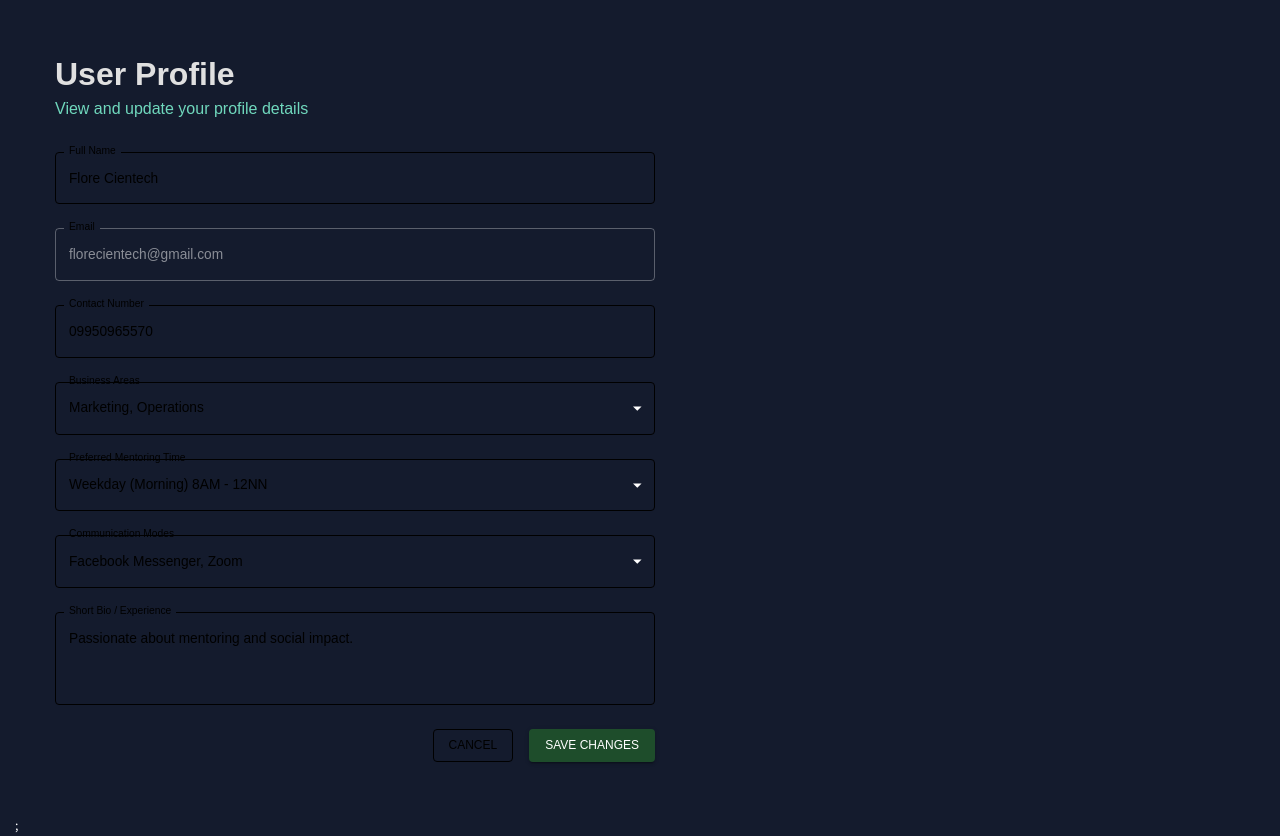
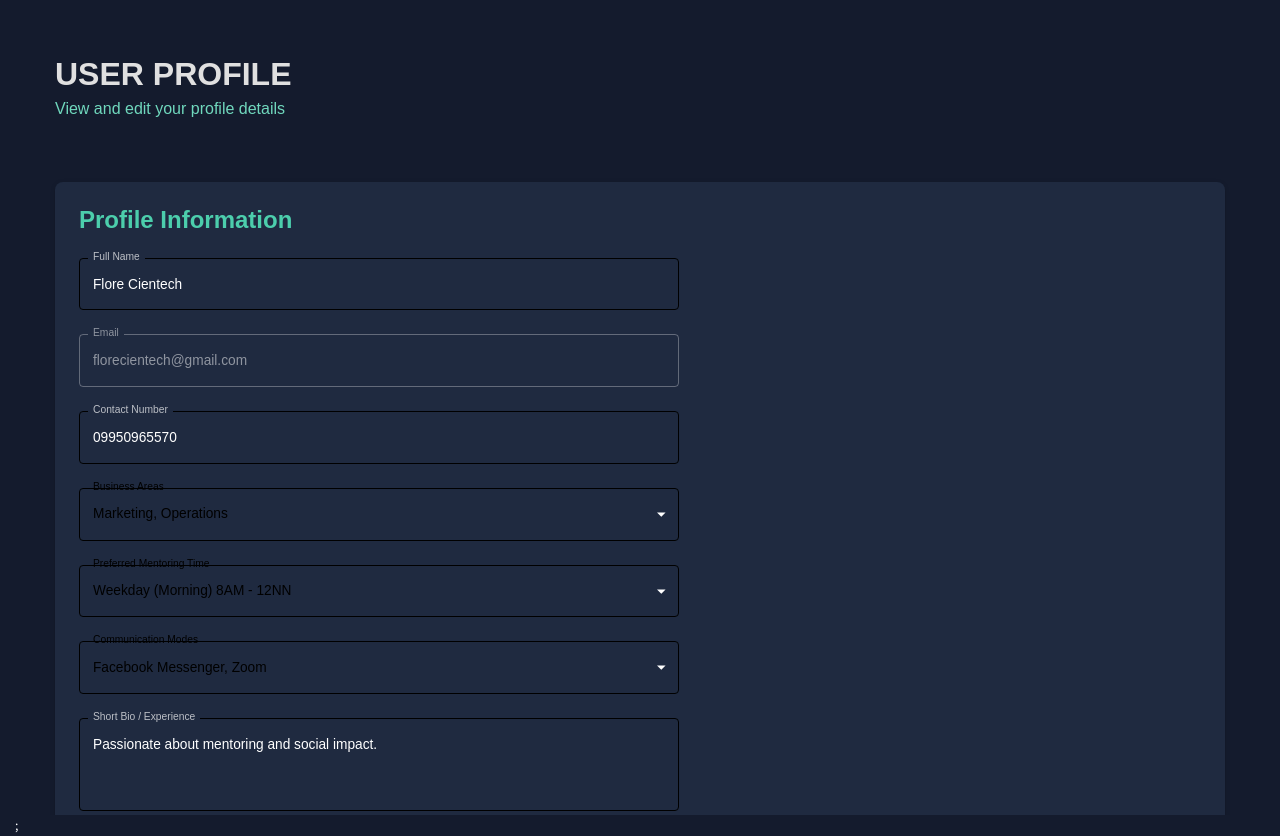
Before and after one commit to hotteokbokki/LSEEDInsight, a React (Create React App) app in the folder client/: page /profile in a window 1280 px wide. Built offline with nearby package versions, Linux system fonts and the light colour scheme.

Commit message:
Added new changes

```diff
--- a/client/src/scenes/global/Topbar.jsx
+++ b/client/src/scenes/global/Topbar.jsx
@@ -223,7 +223,12 @@ const Topbar = ({ }) => {
           open={Boolean(anchorEl)}
           onClose={handleMenuClose}
         >
-          <MenuItem onClick={() => navigate("/profile")}>
+          <MenuItem
+            onClick={() => {
+              handleMenuClose();
+              navigate("/profile");
+            }}
+          >
             Profile
           </MenuItem>
           <MenuItem
--- a/client/src/scenes/profile/index.jsx
+++ b/client/src/scenes/profile/index.jsx
@@ -20,8 +20,7 @@ const ProfilePage = () => {
   const theme = useTheme();
   const colors = tokens(theme.palette.mode);
 
-  // User role could come from auth/user context
-  const userRole = "Mentor"; // Example hard-coded role for demo
+  const userRole = "Mentor";
 
   const [profileData, setProfileData] = useState({
     fullName: "",
@@ -38,8 +37,8 @@ const ProfilePage = () => {
   const [error, setError] = useState("");
 
   useEffect(() => {
-    // Example of fetched data
-    const fetchedData = {
+    // Example pre-fill
+    setProfileData({
       fullName: "Flore Cientech",
       email: "florecientech@gmail.com",
       contactnum: "09950965570",
@@ -48,8 +47,7 @@ const ProfilePage = () => {
       specificTime: "",
       communicationMode: ["Facebook Messenger", "Zoom"],
       bio: "Passionate about mentoring and social impact.",
-    };
-    setProfileData(fetchedData);
+    });
   }, []);
 
   const handleChange = (field, value) => {
@@ -57,23 +55,38 @@ const ProfilePage = () => {
   };
 
   const handleSave = () => {
-    // TODO: Save logic (API)
-    console.log("Updated Profile:", profileData);
+    console.log("Saved profile:", profileData);
     setIsSuccess(true);
   };
 
   return (
     <Box m="20px">
-      <Header title="User Profile" subtitle="View and update your profile details" />
+      <Box display="flex" justifyContent="space-between" alignItems="center">
+        <Header title="USER PROFILE" subtitle="View and edit your profile details" />
+      </Box>
 
-      <Box mt={4} display="flex" flexDirection="column" gap={3} maxWidth="600px">
+      <Box
+        mt={4}
+        bgcolor={colors.primary[400]}
+        p={3}
+        borderRadius="8px"
+        boxShadow={2}
+      >
+        <Typography
+          variant="h3"
+          fontWeight="bold"
+          color={colors.greenAccent[500]}
+          mb={3}
+        >
+          Profile Information
+        </Typography>
+
+        <Box display="flex" flexDirection="column" gap={3} maxWidth="600px">
           <TextField
             label="Full Name"
             fullWidth
             value={profileData.fullName}
             onChange={(e) => handleChange("fullName", e.target.value)}
-          InputProps={{ style: { color: "#000" } }}
-          InputLabelProps={{ style: { color: "#000" } }}
             sx={inputStyle}
           />
 
@@ -82,8 +95,6 @@ const ProfilePage = () => {
             fullWidth
             value={profileData.email}
             disabled
-          InputProps={{ style: { color: "#000" } }}
-          InputLabelProps={{ style: { color: "#000" } }}
             sx={inputStyle}
           />
 
@@ -92,8 +103,6 @@ const ProfilePage = () => {
             fullWidth
             value={profileData.contactnum}
             onChange={(e) => handleChange("contactnum", e.target.value)}
-          InputProps={{ style: { color: "#000" } }}
-          InputLabelProps={{ style: { color: "#000" } }}
             sx={inputStyle}
           />
 
@@ -136,8 +145,6 @@ const ProfilePage = () => {
                   fullWidth
                   value={profileData.specificTime}
                   onChange={(e) => handleChange("specificTime", e.target.value)}
-                InputProps={{ style: { color: "#000" } }}
-                InputLabelProps={{ style: { color: "#000" } }}
                   sx={inputStyle}
                 />
               )}
@@ -167,8 +174,6 @@ const ProfilePage = () => {
                 fullWidth
                 value={profileData.bio}
                 onChange={(e) => handleChange("bio", e.target.value)}
-              InputProps={{ style: { color: "#000" } }}
-              InputLabelProps={{ style: { color: "#000" } }}
                 sx={inputStyle}
               />
             </>
@@ -176,7 +181,7 @@ const ProfilePage = () => {
 
           {error && <Alert severity="error">{error}</Alert>}
 
-        <Box display="flex" justifyContent="flex-end" gap={2}>
+          <Box display="flex" justifyContent="flex-end" gap={2} mt={2}>
             <Button
               variant="outlined"
               sx={buttonOutlinedStyle}
@@ -191,6 +196,7 @@ const ProfilePage = () => {
             >
               Save Changes
             </Button>
+          </Box>
         </Box>
       </Box>
 
@@ -212,13 +218,14 @@ const ProfilePage = () => {
   );
 };
 
-// Styles
+// Styling
 const inputStyle = {
   "& .MuiOutlinedInput-root": {
     "& fieldset": { borderColor: "#000" },
     "&:hover fieldset": { borderColor: "#000" },
     "&.Mui-focused fieldset": { borderColor: "#000" },
   },
+  color: "#000",
 };
 
 const selectStyle = {
@@ -240,33 +247,16 @@ const buttonContainedStyle = {
   "&:hover": { backgroundColor: "#145A32" },
 };
 
-// Options
 const businessAreaOptions = [
-  "Application Development",
-  "Business Registration Process",
-  "Community Development",
-  "Expansion/Acceleration",
-  "Finance",
-  "Human Resource",
-  "Intellectual Property",
-  "Legal Aspects and Compliance",
-  "Management",
-  "Marketing",
-  "Online engagement",
-  "Operations",
-  "Product Development",
-  "Sales",
-  "Supply Chain and Logistics",
-  "Technology Development",
-  "Social Impact",
+  "Application Development", "Business Registration Process", "Community Development",
+  "Expansion/Acceleration", "Finance", "Human Resource", "Intellectual Property",
+  "Legal Aspects and Compliance", "Management", "Marketing", "Online engagement",
+  "Operations", "Product Development", "Sales", "Supply Chain and Logistics",
+  "Technology Development", "Social Impact",
 ];
 
 const communicationModeOptions = [
-  "Face to Face",
-  "Facebook Messenger",
-  "Google Meet",
-  "Zoom",
-  "Other",
+  "Face to Face", "Facebook Messenger", "Google Meet", "Zoom", "Other",
 ];
 
 export default ProfilePage;
```
Also changed, not shown: 1 other file (tests, documents, lock files or other folders). Lines whose indentation alone changed are shown as unchanged.
